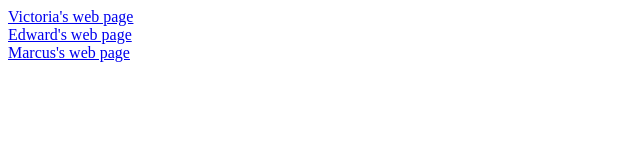
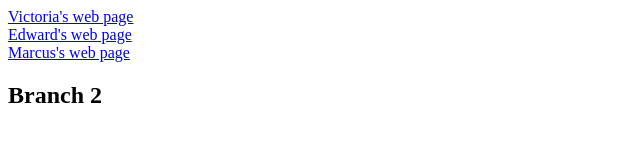
Before and after one commit to ViktoriiaMorozova/First-Project, a plain HTML site: page index.html in a window 1280 px wide. Shown: the whole page, without its empty margins (0-640 px from the left). Drawn offline with Linux system fonts and the light colour scheme.

Commit message:
test tot see if things are working

```diff
--- a/index.html
+++ b/index.html
@@ -11,5 +11,7 @@
     <a href="edward.html">Edward's web page</a>
     <br>
     <a href="marcus.html">Marcus's web page</a>
+    <br>
+    <h2>Branch 2</h2>
 </body>
 </html>
```
